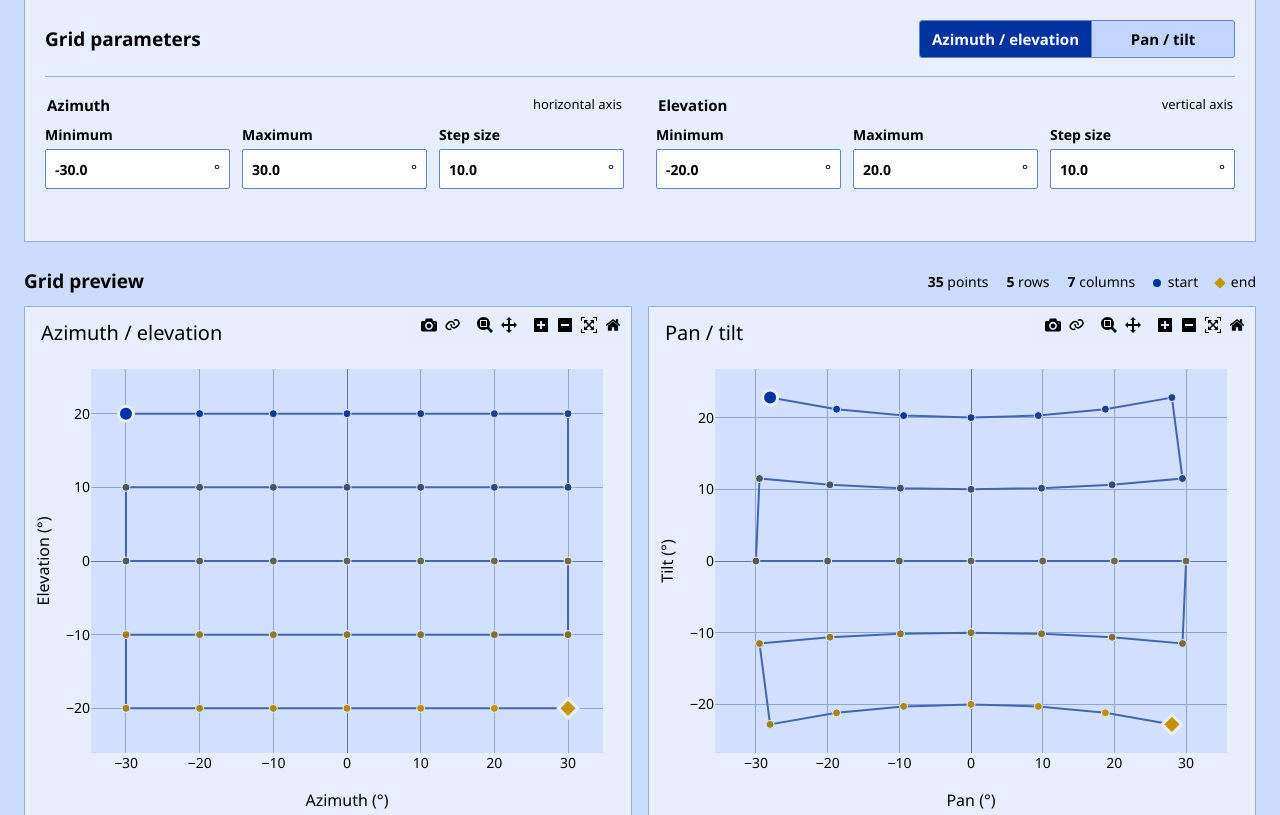
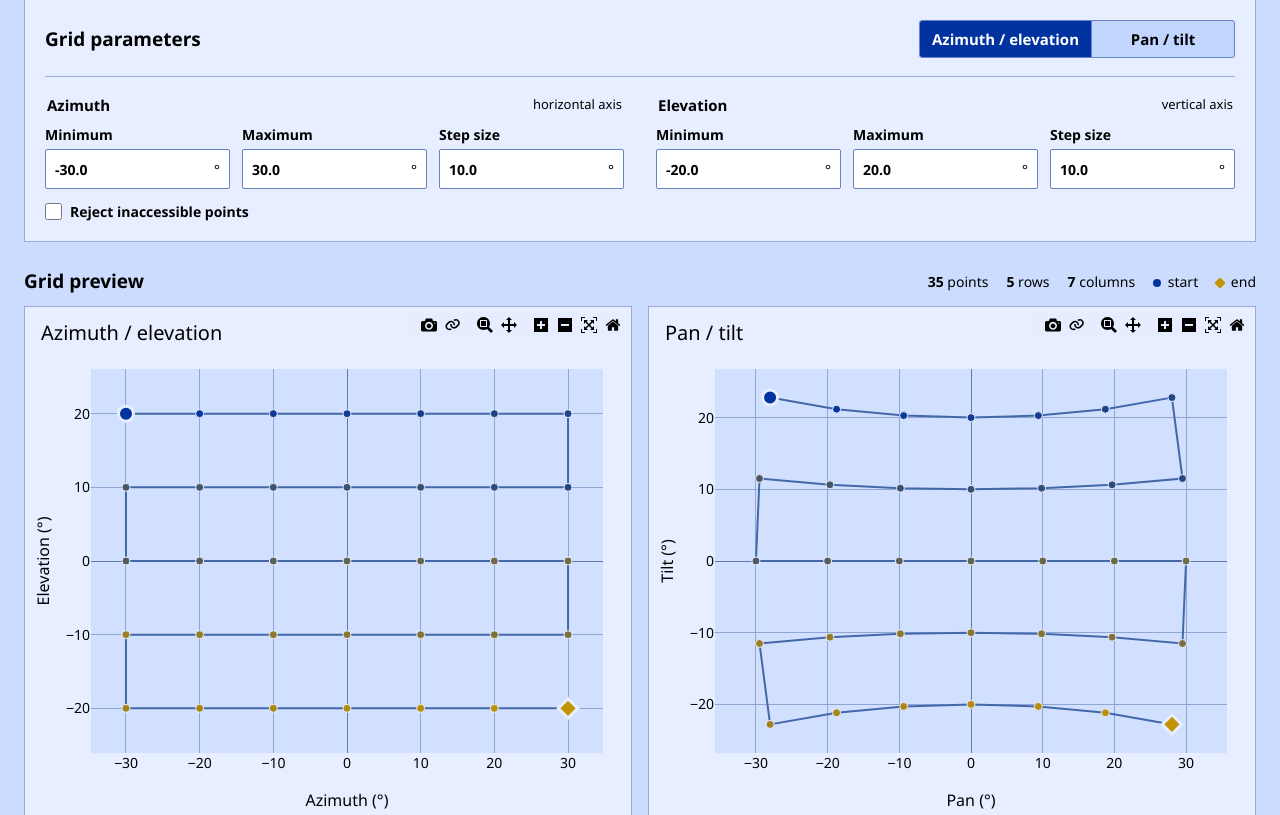
Before and after one commit to msu-ssc/lems-anechoic, a FastAPI app: page /grid-designer in a window 1280 px wide. Shown: the part 166-981 px from the top of the page. Run offline with FastAPI, Linux system fonts and the light colour scheme.

Commit message:
Add invalid point rejection

```diff
--- a/msu_anechoic/web/app.py
+++ b/msu_anechoic/web/app.py
@@ -20,6 +20,7 @@ from plotly.offline import get_plotlyjs
 from msu_anechoic.web.grid import AxisDefinition
 from msu_anechoic.web.grid import DesignedGrid
 from msu_anechoic.web.grid import GridValidationError
+from msu_anechoic.web.grid import MAX_TURNTABLE_TILT
 from msu_anechoic.web.grid import design_grid
 
 WEB_ROOT = Path(__file__).parent
@@ -42,7 +43,39 @@ DEFAULTS = {
     "tilt_min": -20.0,
     "tilt_max": 20.0,
     "tilt_step": 10.0,
+    "reject_inaccessible": False,
 }
+
+
+def _precompute_inaccessible_az_el_regions() -> tuple[dict, ...]:
+    """Sample the fixed +45° tilt boundary at one-degree azimuth intervals."""
+    tilt_tangent = math.tan(math.radians(MAX_TURNTABLE_TILT))
+    regions = []
+    for azimuth_start, azimuth_end, mask_edge in (
+        (-180, -90, -90.0),
+        (-90, 90, 90.0),
+        (90, 180, -90.0),
+    ):
+        azimuths = tuple(range(azimuth_start, azimuth_end + 1))
+        elevations = tuple(
+            math.degrees(
+                math.atan(
+                    tilt_tangent * math.cos(math.radians(azimuth))
+                )
+            )
+            for azimuth in azimuths
+        )
+        regions.append(
+            {
+                "azimuths": azimuths,
+                "elevations": elevations,
+                "mask_edge": mask_edge,
+            }
+        )
+    return tuple(regions)
+
+
+INACCESSIBLE_AZ_EL_REGIONS = _precompute_inaccessible_az_el_regions()
 
 
 def _az_el_unit_vector(azimuth: float, elevation: float) -> tuple[float, float, float]:
@@ -370,6 +403,15 @@ def _figure(
             "margin": {"l": 62, "r": 24, "t": 58, "b": 58},
             "hovermode": "closest",
             "showlegend": False,
+            "meta": {
+                "coordinate_system": coordinate_system,
+                "maximum_turntable_tilt": MAX_TURNTABLE_TILT,
+                **(
+                    {"inaccessible_regions": INACCESSIBLE_AZ_EL_REGIONS}
+                    if coordinate_system == "az_el"
+                    else {}
+                ),
+            },
             "xaxis": {
                 "title": {"text": x_title, "font": {"size": 16}},
                 "tickfont": {"size": 14},
@@ -599,6 +641,7 @@ def _build_grid(
     tilt_min: float,
     tilt_max: float,
     tilt_step: float,
+    reject_inaccessible: bool,
 ) -> DesignedGrid:
     if input_system == "az_el":
         horizontal = AxisDefinition(azimuth_min, azimuth_max, azimuth_step)
@@ -606,7 +649,12 @@ def _build_grid(
     else:
         horizontal = AxisDefinition(pan_min, pan_max, pan_step)
         vertical = AxisDefinition(tilt_min, tilt_max, tilt_step)
-    return design_grid(input_system=input_system, horizontal=horizontal, vertical=vertical)
+    return design_grid(
+        input_system=input_system,
+        horizontal=horizontal,
+        vertical=vertical,
+        reject_inaccessible=reject_inaccessible,
+    )
 
 
 def _parse_number(value: str | float, *, label: str) -> float:
@@ -653,10 +701,12 @@ def grid_designer_preview(
     tilt_min: str = str(DEFAULTS["tilt_min"]),
     tilt_max: str = str(DEFAULTS["tilt_max"]),
     tilt_step: str = str(DEFAULTS["tilt_step"]),
+    reject_inaccessible: bool = False,
 ) -> HTMLResponse:
     try:
         values = dict(DEFAULTS)
         values["input_system"] = input_system
+        values["reject_inaccessible"] = reject_inaccessible
         if input_system == "az_el":
             values.update(
                 azimuth_min=_parse_number(azimuth_min, label="azimuth minimum"),
--- a/msu_anechoic/web/static/grid-designer.css
+++ b/msu_anechoic/web/static/grid-designer.css
@@ -38,6 +38,7 @@
     --plot-source: #2ca02c;
     --plot-boresight: #005eb8;
     --plot-screen: #7a7a7a;
+    --plot-inaccessible: #6f7680;
     font-family: "Segoe UI", Arial, sans-serif;
     color: var(--text);
     background: var(--background);
@@ -83,6 +84,7 @@
     --plot-source: #45c46a;
     --plot-boresight: #63aee8;
     --plot-screen: #aab2c0;
+    --plot-inaccessible: #a1a7b0;
 }
 
 * {
@@ -455,6 +457,27 @@ legend span {
     font-size: 14px;
 }
 
+.point-filter {
+    display: inline-flex;
+    align-items: center;
+    gap: 8px;
+    color: var(--text);
+    font-weight: 600;
+    cursor: pointer;
+}
+
+.point-filter input {
+    width: 17px;
+    height: 17px;
+    margin: 0;
+    accent-color: var(--accent);
+}
+
+.point-filter input:focus-visible {
+    outline: 2px solid var(--accent);
+    outline-offset: 2px;
+}
+
 .htmx-indicator {
     opacity: 0;
     color: var(--accent);
--- a/msu_anechoic/web/static/grid-designer.js
+++ b/msu_anechoic/web/static/grid-designer.js
@@ -133,6 +133,76 @@ function startCameraRotation(plotElement, initialEye) {
     window.requestAnimationFrame(animate);
 }
 
+function maskShape(path, color) {
+    return {
+        type: "path",
+        xref: "x",
+        yref: "y",
+        path,
+        fillcolor: color,
+        opacity: 0.28,
+        line: { width: 0 },
+        layer: "below",
+    };
+}
+
+function azimuthElevationMaskShapes(regions, color) {
+    return regions.map((region) => {
+        const boundaryPoints = region.azimuths.map(
+            (azimuth, index) => [azimuth, region.elevations[index]],
+        );
+        const pathPoints = [
+            [region.azimuths[0], region.mask_edge],
+            ...boundaryPoints,
+            [region.azimuths.at(-1), region.mask_edge],
+        ];
+        const path = pathPoints
+            .map(([x, y], pointIndex) => (
+                `${pointIndex === 0 ? "M" : "L"} ${x} ${y}`
+            ))
+            .join(" ");
+        return maskShape(`${path} Z`, color);
+    });
+}
+
+function panTiltMaskShapes(maximumTilt, color) {
+    return [{
+        type: "rect",
+        xref: "paper",
+        yref: "y",
+        x0: 0,
+        x1: 1,
+        y0: maximumTilt,
+        y1: 90,
+        fillcolor: color,
+        opacity: 0.28,
+        line: { width: 0 },
+        layer: "below",
+    }];
+}
+
+function applyInaccessibleMasks(plotElement, metadata, color) {
+    const fullLayout = plotElement._fullLayout;
+    if (!fullLayout?.xaxis?.range || !fullLayout?.yaxis?.range) return;
+
+    const xRange = [...fullLayout.xaxis.range];
+    const yRange = [...fullLayout.yaxis.range];
+    const shapes = metadata.coordinate_system === "az_el"
+        ? azimuthElevationMaskShapes(
+            metadata.inaccessible_regions,
+            color,
+        )
+        : panTiltMaskShapes(metadata.maximum_turntable_tilt, color);
+
+    window.Plotly.relayout(plotElement, {
+        shapes,
+        "xaxis.range": xRange,
+        "xaxis.autorange": false,
+        "yaxis.range": yRange,
+        "yaxis.autorange": false,
+    });
+}
+
 function updateCoordinateFields() {
     const selected = document.querySelector('input[name="input_system"]:checked')?.value;
     document.querySelectorAll("[data-coordinate-fields]").forEach((element) => {
@@ -189,6 +259,7 @@ function plotColors() {
         source: value("--plot-source", "#2ca02c"),
         boresight: value("--plot-boresight", "#005eb8"),
         screen: value("--plot-screen", "#7a7a7a"),
+        inaccessible: value("--plot-inaccessible", "#6f7680"),
     };
 }
 
@@ -267,14 +338,21 @@ function renderPlots(root = document) {
             figure.layout,
             figure.config,
         );
-        if (plotElement.dataset.plotSource === "three-dimensional-figure") {
-            Promise.resolve(render).then(() => {
+        Promise.resolve(render).then(() => {
+            if (figure.layout.meta?.maximum_turntable_tilt !== undefined) {
+                applyInaccessibleMasks(
+                    plotElement,
+                    figure.layout.meta,
+                    colors.inaccessible,
+                );
+            }
+            if (plotElement.dataset.plotSource === "three-dimensional-figure") {
                 startCameraRotation(
                     plotElement,
                     figure.layout.scene.camera.eye,
                 );
-            });
-        }
+            }
+        });
     });
 }
 
--- a/msu_anechoic/web/templates/grid_designer.html
+++ b/msu_anechoic/web/templates/grid_designer.html
@@ -130,6 +130,15 @@
                         </fieldset>
                     </div>
                     <div class="form-footnote">
+                        <label class="point-filter">
+                            <input
+                                type="checkbox"
+                                name="reject_inaccessible"
+                                value="true"
+                                {% if reject_inaccessible %}checked{% endif %}
+                            >
+                            <span>Reject inaccessible points</span>
+                        </label>
                         <span id="updating-indicator" class="htmx-indicator">Updating views…</span>
                     </div>
                 </form>
```
Also changed, not shown: msu_anechoic/web/grid.py (+10 -0 lines), tests/test_grid_designer.py (+118 -0 lines).
